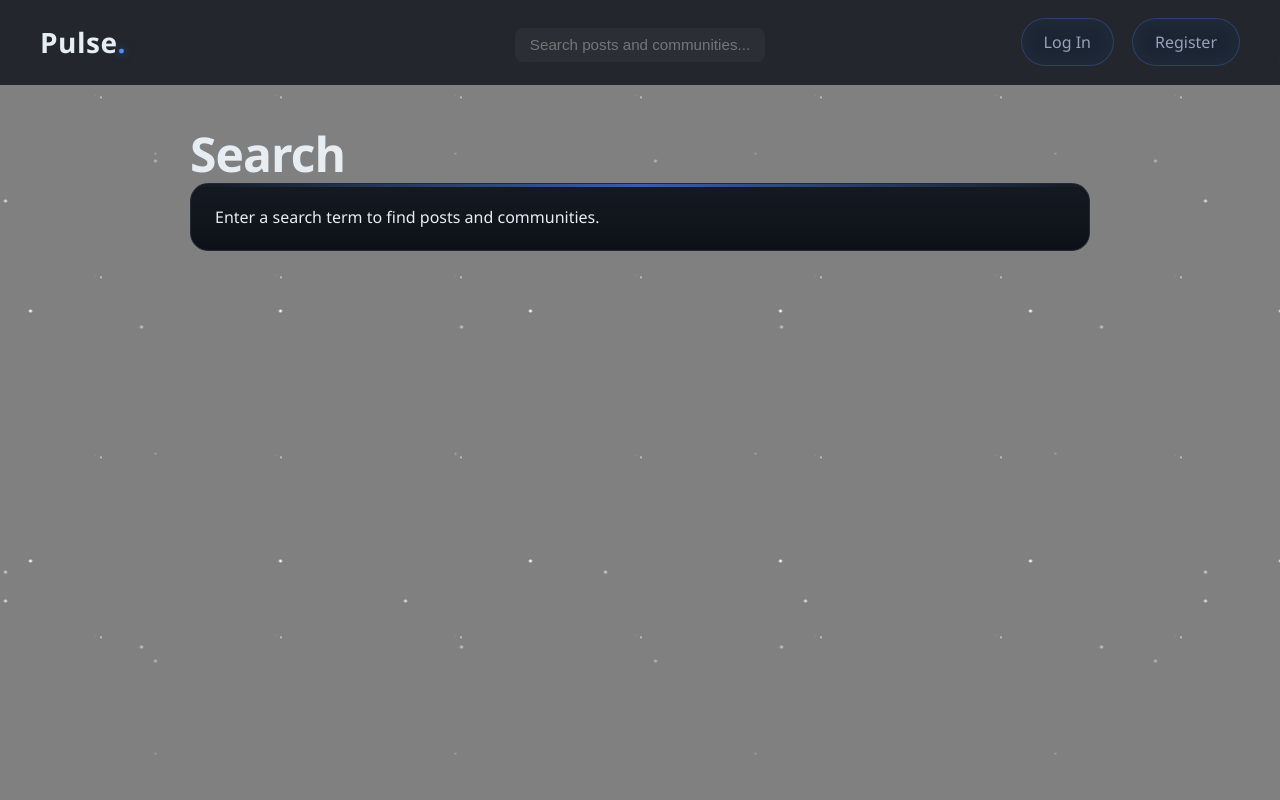
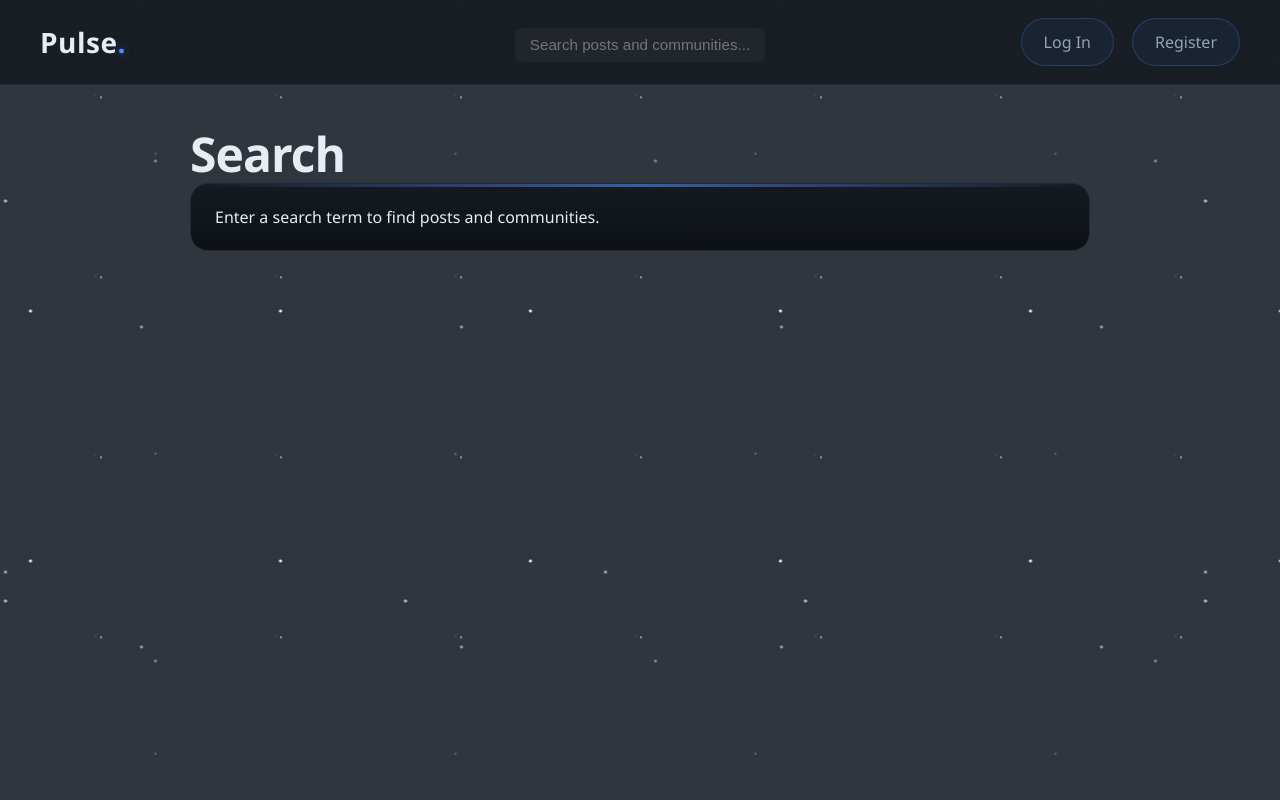
Before and after one commit to MSR-Projects7274/pulse, a Django app: template pulse/templates/posts/community_search.html in a window 1280 px wide. Run offline with Django 3.2, Linux system fonts and the light colour scheme; the template is opened without the code that fills it, so the values that code supplies are empty.

Commit message:
Improve page background contrast

```diff
--- a/static/css/style.css
+++ b/static/css/style.css
@@ -15,7 +15,7 @@
 :root {
     --font-main: "Segoe UI", Arial, sans-serif;
 
-    --bg: #808080;
+    --bg: #30363d;
     --card: #151a22;
     --border: #232a35;
 
@@ -33,7 +33,7 @@
 body {
     position: relative;
 
-    background-color: gray;
+    background-color: var(--bg);
 
     /* star layers */
     background-image:
```
